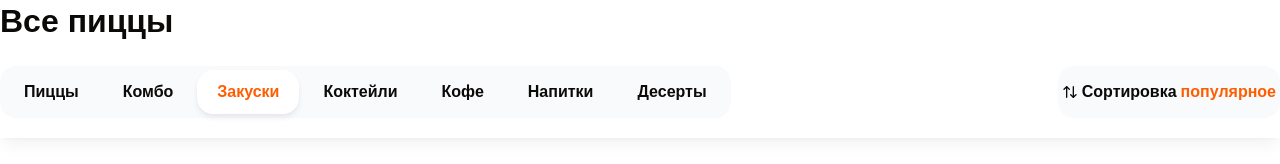
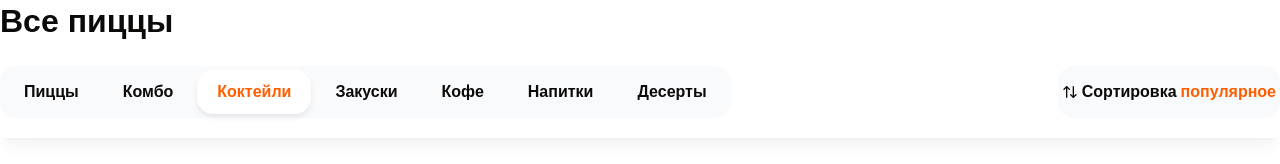
Before and after one commit to Srgrv/next-pizza, a Next.js app: page / in a window 1280 px wide. Shown: the part 152-316 px from the top of the page. Built offline with nearby package versions, Linux system fonts and the light colour scheme.

Commit message:
Замена местами названий

```diff
--- a/components/shared/categories.tsx
+++ b/components/shared/categories.tsx
@@ -14,8 +14,8 @@ interface IProps {
 const cats = [
   { id: 1, name: "Пиццы" },
   { id: 2, name: "Комбо" },
-  { id: 3, name: "Закуски" },
-  { id: 4, name: "Коктейли" },
+  { id: 3, name: "Коктейли" },
+  { id: 4, name: "Закуски" },
   { id: 5, name: "Кофе" },
   { id: 6, name: "Напитки" },
   { id: 7, name: "Десерты" },
```
